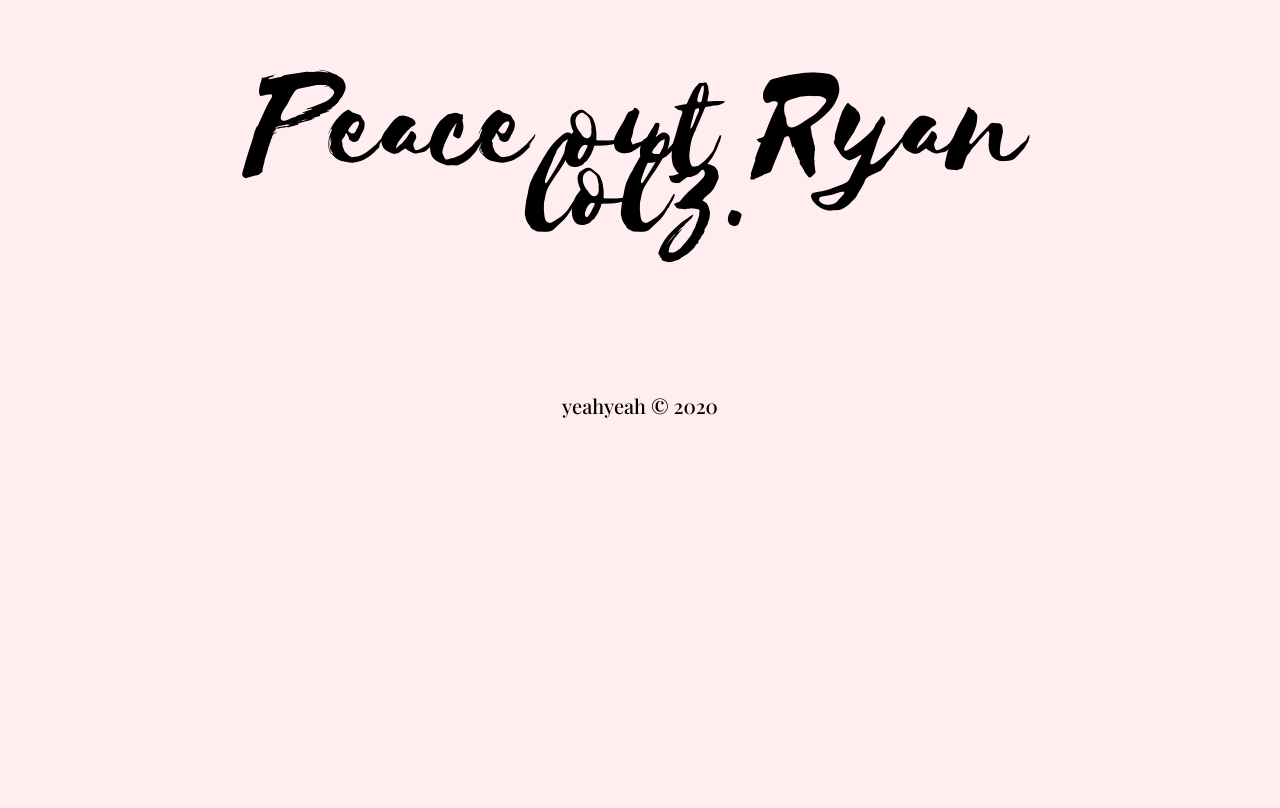
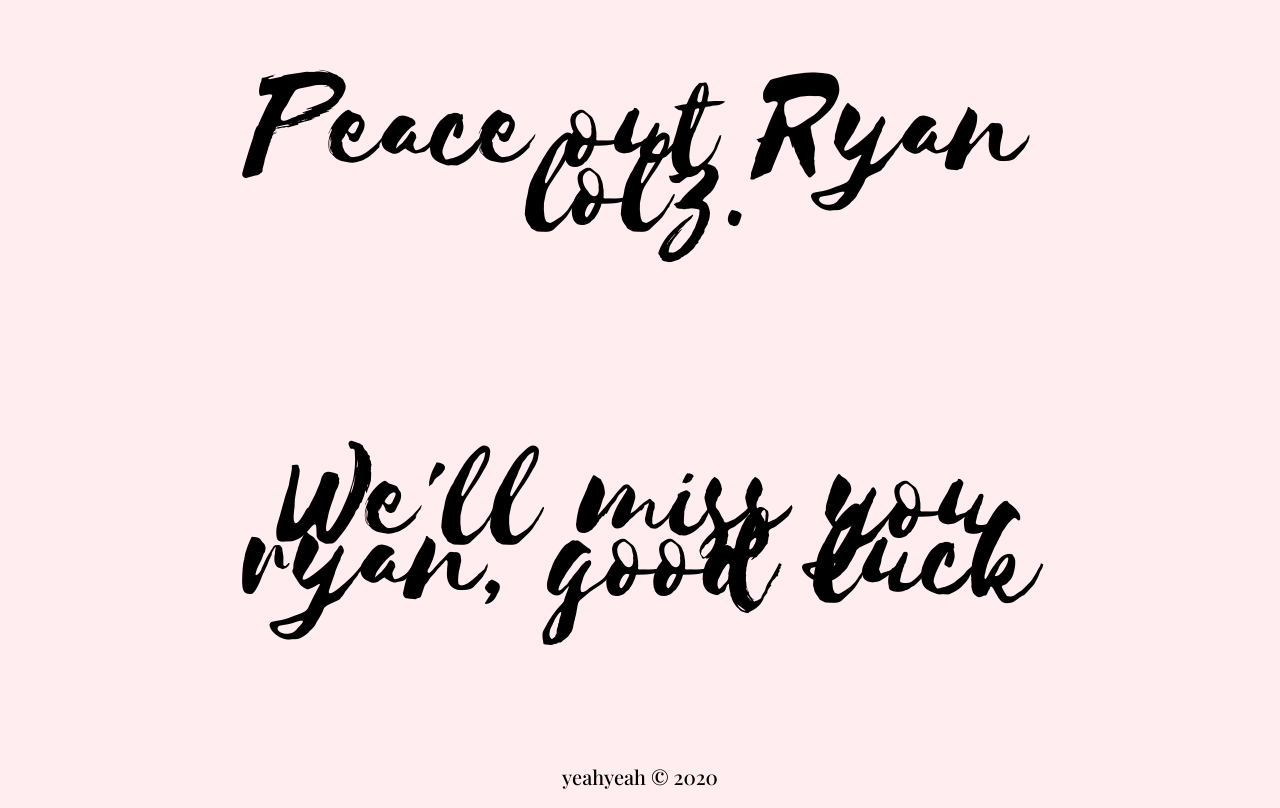
Before and after one commit to agregforrester/pset-goodbye., a plain HTML site: page goodluckryan<3/index.html in a window 1280 px wide. Shown: the part 113-921 px from the top of the page. Before the commit the page ends 800 px from the top, so only its background shows below. Drawn offline with nearby package versions, Linux system fonts and the light colour scheme; a web font is replaced by a local one.

Commit message:
Update index.html

```diff
--- a/goodluckryan<3/index.html
+++ b/goodluckryan<3/index.html
@@ -34,6 +34,8 @@
       <h1> Peace out Ryan lolz. </h1>
       <br><br><br>
 
+      <h1> We'll miss you ryan, good luck </h1>
+      <br><br><br>
 
     <div>
       <footer>
```
